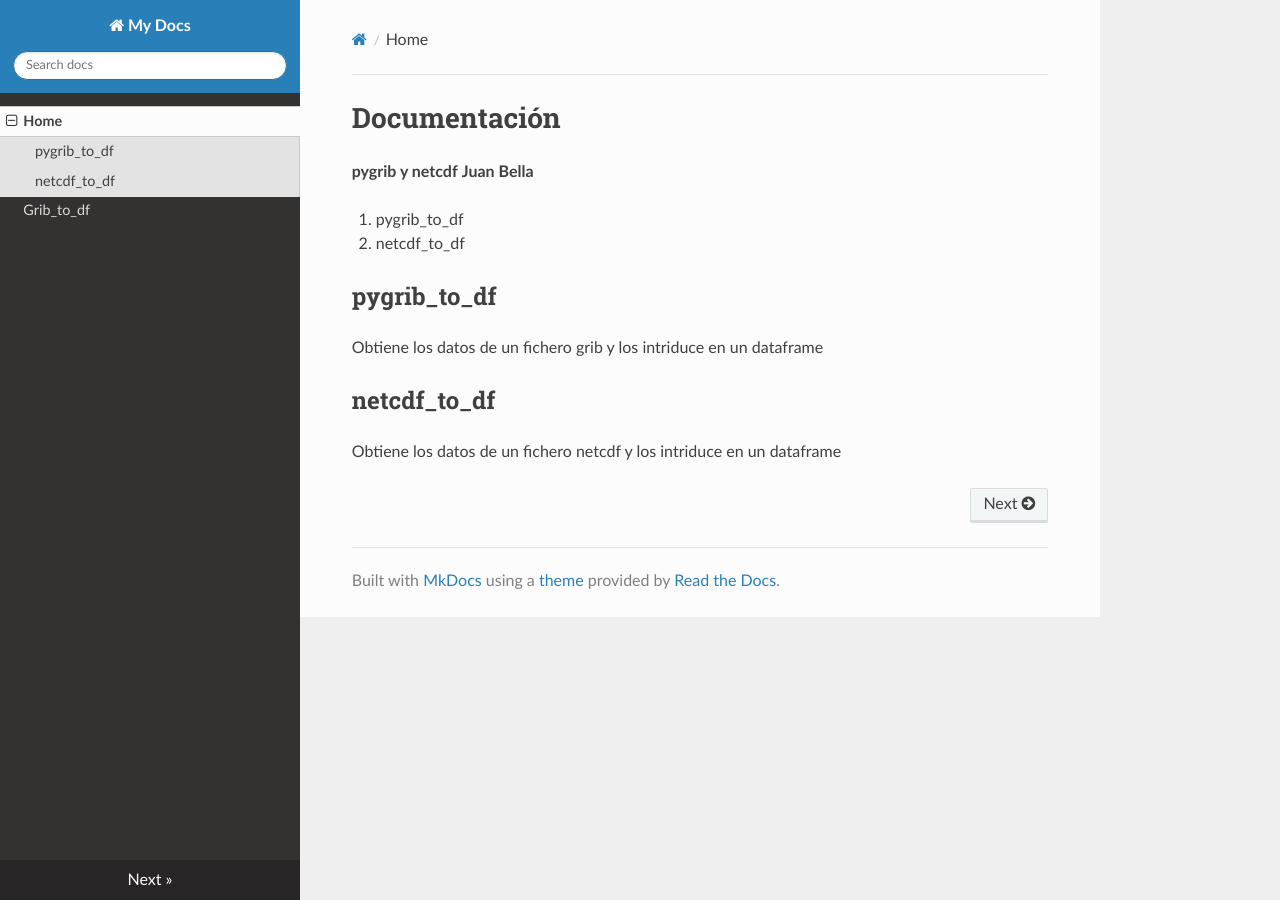
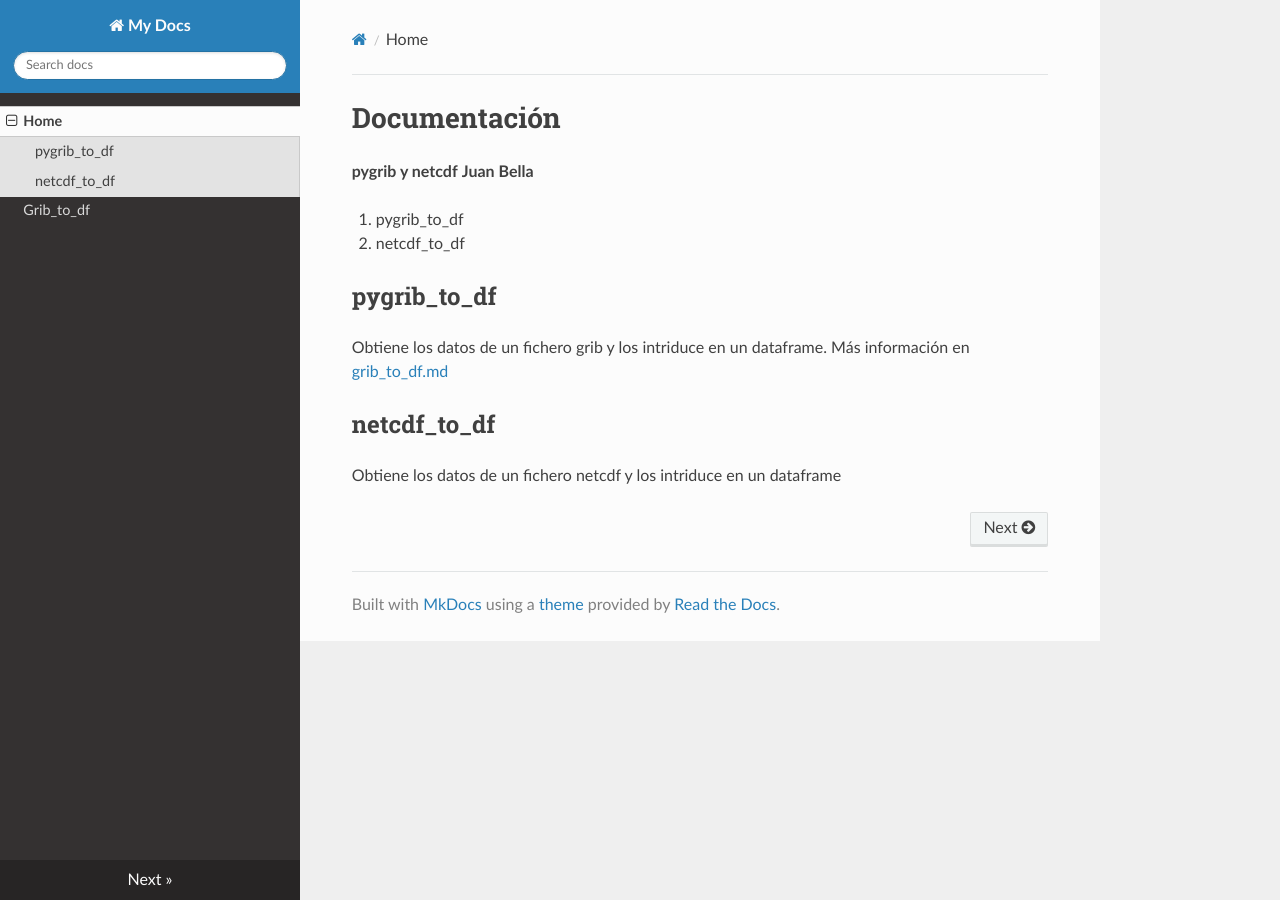
Before and after one commit to juanbella/MKDocs, an MkDocs documentation site: the page built from docs/index.md, in a window 1280 px wide. Built offline with MkDocs 1.6.1, drawn with Linux system fonts in a browser that asks for light colours; nearby versions of some CDN libraries; old or Windows-style settings are respelled for this version of MkDocs.

Commit message:
primer commit

```diff
--- a/docs/index.md
+++ b/docs/index.md
@@ -7,7 +7,7 @@
 2. netcdf\_to\_df
 
 ## pygrib\_to\_df
-Obtiene los datos de un fichero grib y los intriduce en un dataframe
+Obtiene los datos de un fichero grib y los intriduce en un dataframe. Más información en [grib_to_df.md](grib_to_df.md)
 
 ## netcdf\_to\_df
 Obtiene los datos de un fichero netcdf y los intriduce en un dataframe
```
Also changed, not shown: docs/README.md (deleted, +0 -1 lines).
